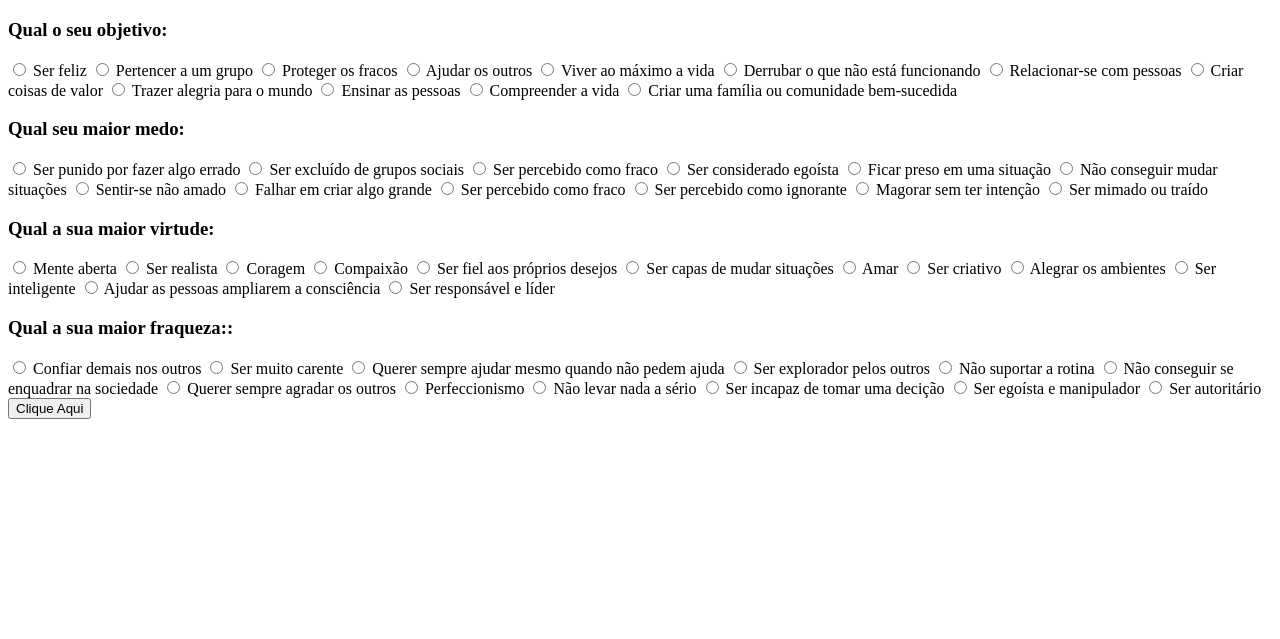
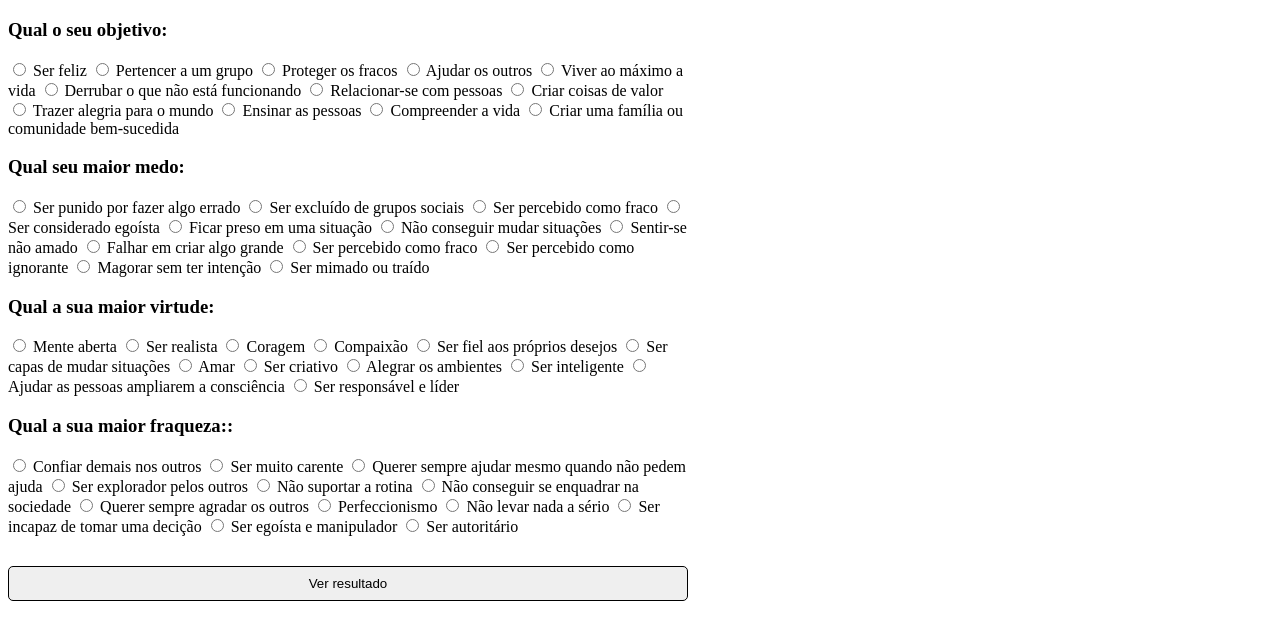
Before and after one commit to gabrielolisilva/Projeto_Arquetipos, a plain HTML site: page index.html in a window 1280 px wide. Shown: the part 61-700 px from the top of the page. Drawn offline with Linux system fonts and the light colour scheme.

Commit message:
Style updates

```diff
--- /dev/null
+++ b/estilos/index.css
@@ -0,0 +1,15 @@
+.perguntas{
+    max-width: 680px;
+}
+
+#divButton{
+    margin-top: 30px;
+}
+
+#divButton button{
+    width: 680px;
+    height: 35px;
+    border-radius: 5px;
+    border: 1px solid black;
+    cursor: pointer;
+}
--- a/index.html
+++ b/index.html
@@ -5,11 +5,12 @@
     <meta http-equiv="X-UA-Compatible" content="IE=edge">
     <meta name="viewport" content="width=device-width, initial-scale=1.0">
     <title>Arquétipos</title>
+    <link rel="stylesheet" href="./estilos/index.css">
 </head>
 <body>
     <h1>Responda as perguntas a seguir</h1>
 
-    <div>
+    <div class= "perguntas">
         <h3>Qual o seu objetivo:</h3>
         <input type="radio" name="grupo1" value="o inocente"> Ser feliz
         <input type="radio" name="grupo1" value="órfão"> Pertencer a um grupo
@@ -25,7 +26,7 @@
         <input type="radio" name="grupo1" value="o governante"> Criar uma família ou comunidade bem-sucedida
     </div>
 
-    <div>
+    <div class= "perguntas">
         <h3>Qual seu maior medo:</h3>
         <input type="radio" name="grupo2" value="o inocente"> Ser punido por fazer algo errado
         <input type="radio" name="grupo2" value="órfão"> Ser excluído de grupos sociais
@@ -41,7 +42,7 @@
         <input type="radio" name="grupo2" value="o governante"> Ser mimado ou traído
     </div>
 
-    <div>
+    <div class= "perguntas">
         <h3>Qual a sua maior virtude:</h3>
         <input type="radio" name="grupo3" value="o inocente"> Mente aberta
         <input type="radio" name="grupo3" value="órfão"> Ser realista
@@ -57,7 +58,7 @@
         <input type="radio" name="grupo3" value="o governante"> Ser responsável e líder
     </div>
 
-    <div>
+    <div class= "perguntas">
         <h3>Qual a sua maior fraqueza::</h3>
         <input type="radio" name="grupo4" value="o inocente"> Confiar demais nos outros
         <input type="radio" name="grupo4" value="órfão"> Ser muito carente
@@ -73,8 +74,8 @@
         <input type="radio" name="grupo4" value="o governante"> Ser autoritário
     </div>
 
-    <div>
-        <button id="botao">Clique Aqui</button>
+    <div id="divButton">
+        <button id="botao">Ver resultado</button>
     </div>
 
     <script src="main.js"></script>
```
